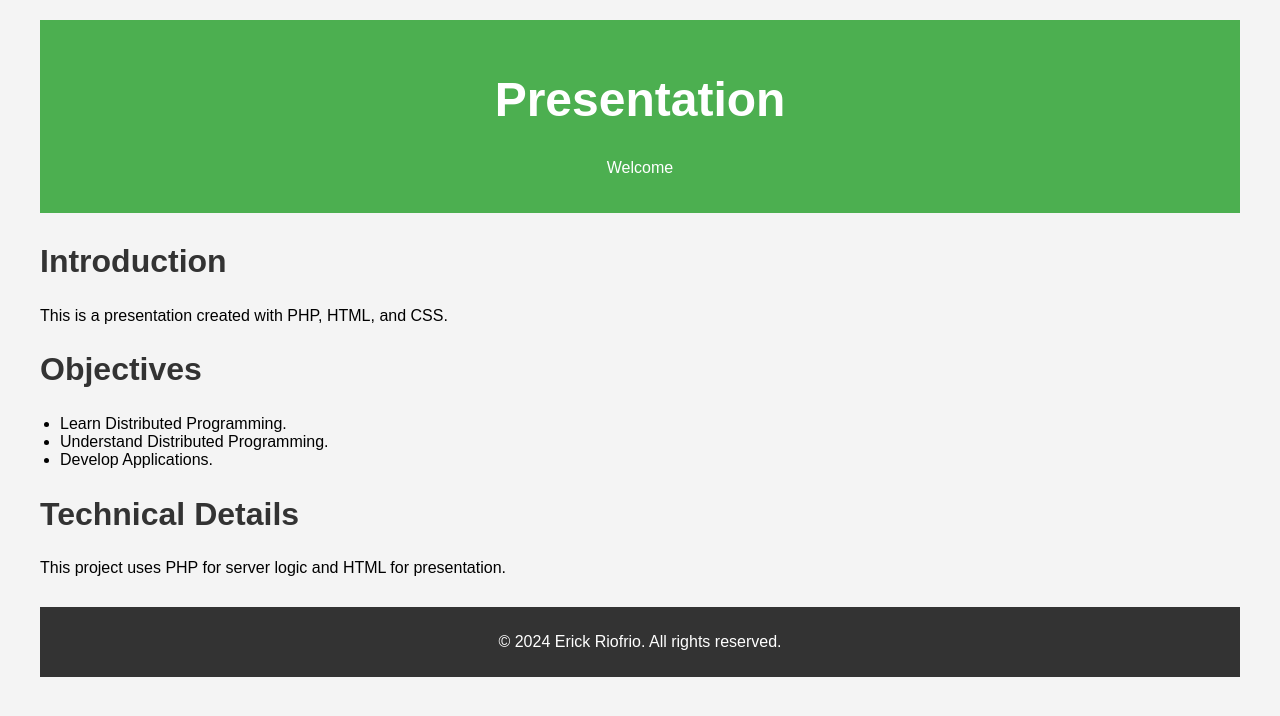
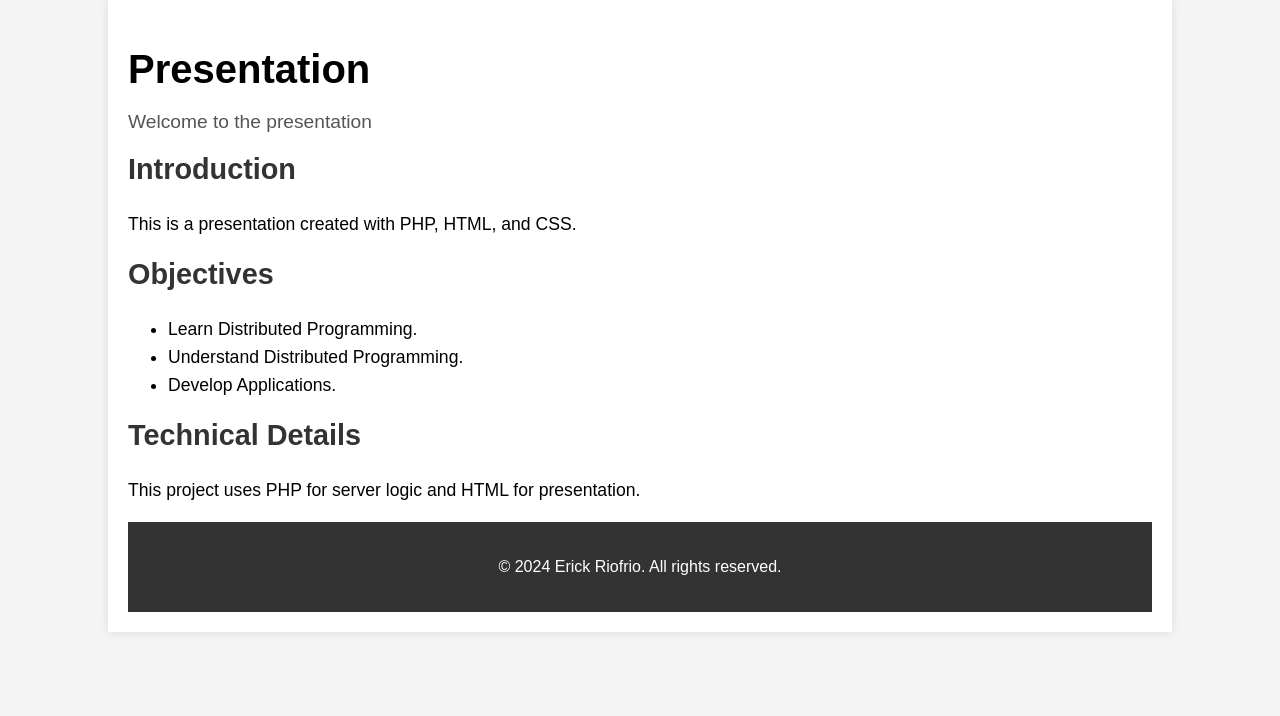
Before and after one commit to JosueRM2001/Programa-N-1, a PHP site: page / in a window 1280 px wide. Shown: the top 716 px of the page. Run offline with PHP 8.4, Linux system fonts and the light colour scheme.

Commit message:
feat: :art: New Update

```diff
--- a/index.php
+++ b/index.php
@@ -1,16 +1,21 @@
+<?php
+// Get the current year for the footer
+$year = date("Y");
+?>
+
 <!DOCTYPE html>
 <html lang="en">
 <head>
     <meta charset="UTF-8">
     <meta name="viewport" content="width=device-width, initial-scale=1.0">
     <title>Formal Presentation</title>
-    <link rel="stylesheet" href="styles.css">  <!-- Link your CSS file here -->
+    <link rel="stylesheet" href="styles.css">  <!-- Link to your CSS file here -->
 </head>
 <body>
     <div class="container">
         <header>
             <h1>Presentation</h1>
-            <p>Welcome</p>
+            <p>Welcome to the presentation</p>
         </header>
 
         <section class="content">
@@ -29,12 +34,10 @@
         </section>
 
         <footer>
-            <p>&copy; 2024 Erick Riofrio. All rights reserved.</p>
+            <p>&copy; <?php echo $year; ?> Erick Riofrio. All rights reserved.</p>
         </footer>
+
     </div>
-
-
-
 
 </body>
 </html>
--- a/styles.css
+++ b/styles.css
@@ -1,3 +1,4 @@
+/* Basic styles */
 body {
     font-family: Arial, sans-serif;
     margin: 0;
@@ -6,53 +7,62 @@ body {
 }
 
 .container {
-    max-width: 1200px;
-    margin: auto;
+    width: 80%;
+    margin: 0 auto;
     padding: 20px;
-}
-
-header {
-    text-align: center;
-    background-color: #4CAF50;
-    color: white;
-    padding: 20px;
+    background-color: white;
+    box-shadow: 0 0 10px rgba(0, 0, 0, 0.1);
 }
 
 header h1 {
-    font-size: 3em;
+    font-size: 2.5em;
+    margin-bottom: 10px;
 }
 
-.content {
-    margin: 30px 0;
+header p {
+    font-size: 1.2em;
+    color: #555;
 }
 
 .content h2 {
     color: #333;
-    font-size: 2em;
+    font-size: 1.8em;
+    margin-top: 20px;
 }
 
-.content ul {
-    list-style-type: disc;
-    padding-left: 20px;
+.content p, .content ul {
+    font-size: 1.1em;
+    line-height: 1.6;
 }
 
 footer {
     text-align: center;
+    padding: 20px;
     background-color: #333;
     color: white;
-    padding: 10px;
 }
 
-.slideshow {
-    display: flex;
-    justify-content: center;
-    align-items: center;
-    margin-top: 30px;
+form {
+    margin-top: 20px;
 }
 
-.slideshow img {
-    width: 300px;
-    height: auto;
-    margin: 0 10px;
-    border-radius: 10px;
+form input, form textarea {
+    width: 100%;
+    padding: 10px;
+    margin-bottom: 10px;
+    border: 1px solid #ccc;
+    border-radius: 4px;
 }
+
+form button {
+    padding: 10px 20px;
+    background-color: #4CAF50;
+    color: white;
+    border: none;
+    border-radius: 4px;
+    cursor: pointer;
+}
+
+form button:hover {
+    background-color: #45a049;
+}
```
Also changed, not shown: 1 other file.
